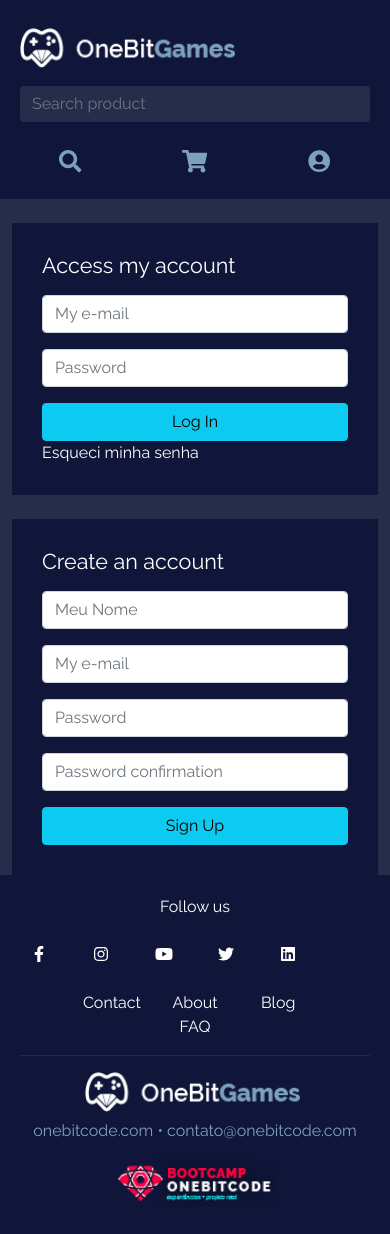
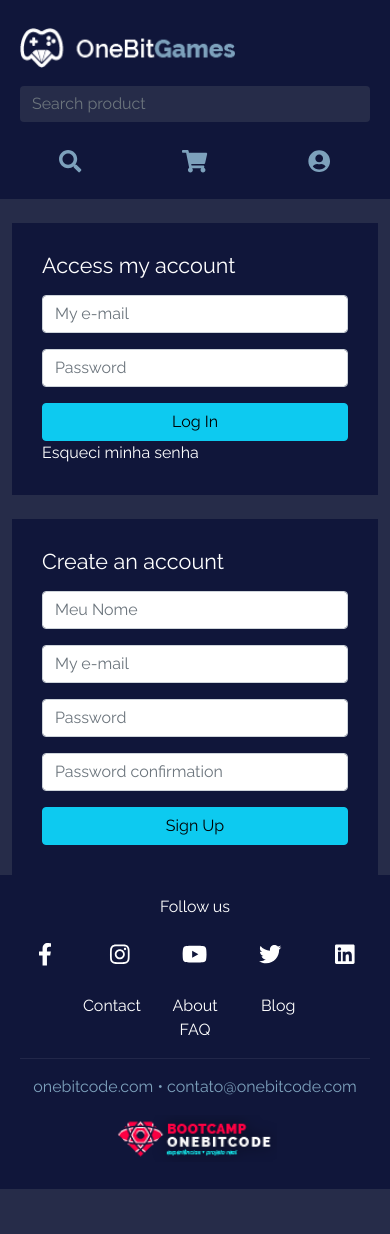
Before and after one commit to BrunoliveiraG/e-commerce-web, a Next.js app: page /Auth/Login in a window 390 px wide. After the commit the page ends 1189 px from the top, so only its background shows below. Built offline with nearby package versions, Linux system fonts and the light colour scheme.

Commit message:
fixing some styles

```diff
--- a/components/shared/AdminComponent/index.tsx
+++ b/components/shared/AdminComponent/index.tsx
@@ -7,7 +7,7 @@ import LateralMenu from '../LateralMenu';
 const AdminComponent: React.FC = ({children}) => {
   return(
     <>
-      <Row className="mr-lg-4">
+      <Row className="me-lg-4">
         <Col lg={3}>
           <LateralMenu />
         </Col>
--- a/components/shared/Footer/AdminFooter/index.tsx
+++ b/components/shared/Footer/AdminFooter/index.tsx
@@ -11,7 +11,7 @@ const AdminFooter: React.FC = () => {
         </Col>
 
         <Col>
-          <span className="float-right">onebitcode.com • contato@onebitcode.com</span>
+          <span className="float-end">onebitcode.com • contato@onebitcode.com</span>
         </Col>
       </Row>
     </Container>
--- a/components/shared/Footer/StorefrontFooter/index.tsx
+++ b/components/shared/Footer/StorefrontFooter/index.tsx
@@ -5,6 +5,7 @@ import { FontAwesomeIcon } from '@fortawesome/react-fontawesome';
 import { faFacebookF, faInstagram, faYoutube, faTwitter, faLinkedin } from '@fortawesome/free-brands-svg-icons';
 import Logo from '../../Logo';
 import Image from "next/image";
+import Link from "next/link";
 
 
 const StorefrontFooter: React.FC = () => {
@@ -19,25 +20,45 @@ const StorefrontFooter: React.FC = () => {
               </Col>
 
               <Col lg={7} md={12} className="mb-4 mb-lg-0">
-                <Row>
+                <Row className={styles.social_medias}>
                   <Col lg={1} xs={2}>
+                    <Link href="https://www.facebook.com">
+                      <a target="_blank">
                         <FontAwesomeIcon icon={faFacebookF}  />
+                      </a>
+                    </Link>
                   </Col>
 
                   <Col lg={1} xs={2}>
+                    <Link href="https://www.instagram.com">
+                      <a target="_blank">
                         <FontAwesomeIcon icon={faInstagram} />
+                      </a>
+                    </Link>
                   </Col>
 
                   <Col lg={1} xs={2}>
+                    <Link href="https://www.youtube.com">
+                      <a target="_blank">
                         <FontAwesomeIcon icon={faYoutube}  />
+                      </a>
+                    </Link>
                   </Col>
 
                   <Col lg={1} xs={2}>
+                    <Link href="https://www.twitter.com">
+                      <a target="_blank">
                         <FontAwesomeIcon icon={faTwitter}  />
+                      </a>
+                    </Link>
                   </Col>
 
                   <Col lg={1} xs={2}>
+                    <Link href="https://www.linkedin.com/in/bruno-oliveira-0b270919b/">
+                      <a target="_blank">
                         <FontAwesomeIcon icon={faLinkedin}  />
+                      </a>
+                    </Link>
                   </Col>
                 </Row>
               </Col>
@@ -47,19 +68,39 @@ const StorefrontFooter: React.FC = () => {
           <Col lg={{span: 4, offset: 0}} xs={{span: 8, offset: 2}}>
             <Row>
               <Col>
+                <Link href="https://www.linkedin.com/in/bruno-oliveira-0b270919b/">
+                  <a target="_blank">
                     Contact
+                  </a>
+                </Link>
+
               </Col>
 
               <Col>
+                <Link href="https://www.linkedin.com/in/bruno-oliveira-0b270919b/">
+                  <a target="_blank">
                     About
+                  </a>
+                </Link>
+
               </Col>
 
               <Col>
+                <Link href="https://www.linkedin.com/in/bruno-oliveira-0b270919b/">
+                  <a target="_blank">
                     Blog
+                  </a>
+                </Link>
+
               </Col>
 
               <Col>
+                <Link href="https://www.linkedin.com/in/bruno-oliveira-0b270919b/">
+                  <a target="_blank">
                     FAQ
+                  </a>
+                </Link>
+
               </Col>
             </Row>
           </Col>
@@ -68,16 +109,20 @@ const StorefrontFooter: React.FC = () => {
         <hr className={styles.line}/>
 
         <Row>
-          <Col lg={{span: 2, offset: 0}} xs={{span: 8, offset: 2}}>
+          <Col className={styles.logo} lg={{span: 2, offset: 0}} xs={{span: 8, offset: 2}}>
             <Logo />
           </Col>
 
-          <Col lg={{span: 6, offset: 1}} xs={12}>
+          <Col className="text-center" lg={{span: 6, offset: 1}} xs={12}>
             <p style={{'color': 'var(--color-gray-light)'}}>onebitcode.com • contato@onebitcode.com</p>
           </Col>
 
           <Col lg={{span: 2, offset: 1}} xs={{span: 6, offset: 3}}>
+            <Link href="https://www.linkedin.com/in/bruno-oliveira-0b270919b/">
+              <a target="_blank">
                 <Image src="/assets/logo-bootcamp.png" alt="Logo Bootcamp" width={240} height={70} />
+              </a>
+            </Link>
           </Col>
         </Row>
       </Col>
--- a/components/shared/Header/AdminHeader/index.tsx
+++ b/components/shared/Header/AdminHeader/index.tsx
@@ -23,7 +23,7 @@ const AdminHeader: React.FC<AdminHeaderProps> = ({ name }) => {
       </Col>
 
       <Col lg={6} xs>
-        <div className="float-right">
+        <div className="float-end">
           <span className={styles.name}>{ name }</span>
           <FontAwesomeIcon icon={faUserCircle} color="var(--color-gray-light)" />
         </div>
--- a/components/shared/Header/StorefrontHeader/index.tsx
+++ b/components/shared/Header/StorefrontHeader/index.tsx
@@ -4,15 +4,16 @@ import { Row, Col, InputGroup, FormControl } from 'react-bootstrap';
 import { FontAwesomeIcon } from '@fortawesome/react-fontawesome';
 import { faSearch, faShoppingCart, faUserCircle } from '@fortawesome/free-solid-svg-icons';
 import Logo from '../../Logo'
+import Link from "next/link";
 
 const StorefrontHeader: React.FC = () => {
   return (
     <Row className={styles.background}>
-      <Col md={8} className="mt-2">
+      <Col md={6} className="mt-2">
         <Logo />
       </Col>
 
-      <Col md={4} className="mt-2 text-center">
+      <Col md={6} className="mt-2 text-center">
         <Row>
           <Col md={6} className="mb-4 mb-md-0">
             <InputGroup>
@@ -31,7 +32,11 @@ const StorefrontHeader: React.FC = () => {
               </Col>
 
               <Col md={4} xs={4}>
-                <FontAwesomeIcon icon={faUserCircle} color="var(--color-gray-light)" />
+                <Link href="/Auth/Login">
+                  <a>
+                    <FontAwesomeIcon icon={faUserCircle} color="var(--color-gray-light)" />
+                  </a>
+                </Link>
               </Col>
             </Row>
           </Col>
--- a/components/shared/StyledButton/index.tsx
+++ b/components/shared/StyledButton/index.tsx
@@ -17,7 +17,7 @@ const StyledButton: React.FC<ButtonProps> = ({icon, action, type_button, ...rest
       className={(type_button == "red") ? styles.red_button : styles.blue_button}
       {...rest}
     >
-      { icon && <FontAwesomeIcon icon={icon} className={action && "mr-2"} /> } {action}
+      { icon && <FontAwesomeIcon icon={icon} className={action && "me-2"} /> } {action}
     </Button>
   )
 }
--- a/pages/index.tsx
+++ b/pages/index.tsx
@@ -1,6 +1,7 @@
 import React from 'react';
 import MainComponent from "../components/shared/MainComponent";
 import { useRouter } from "next/router";
+import styles from '../styles/Home.module.css'
 
 const Home: React.FC = () => {
   const router = useRouter();
--- a/styles/Footer.module.css
+++ b/styles/Footer.module.css
@@ -3,7 +3,27 @@
   width: 100%;
   padding: 20px;
   text-align: center;
+  font-size: 1rem;
+  font-weight: 500;
 }
+
+@media screen and (max-width: 991px) {
+  .logo {
+    display: none !important;
+  }
+
+  .social_medias {
+    text-align: center;
+    display: flex;
+    justify-content: space-around;
+  }
+
+  .social_medias svg {
+    font-size: 1.4rem;
+  }
+}
+
+
 
 .line {
   background-color: rgba(245,245,245,0.3);
--- a/styles/Header.module.css
+++ b/styles/Header.module.css
@@ -5,6 +5,19 @@
     font-weight: 500;
 }
 
+.background svg {
+    cursor: pointer;
+    transition: color 0.2s;
+}
+
+.background svg:hover {
+    color: var(--color-hover);
+}
+
+.background svg:active {
+    color: var(--color-active);
+}
+
 .input, .input:focus {
     background-color: var(--color-background);
     border: none;
--- a/styles/globals.css
+++ b/styles/globals.css
@@ -7,6 +7,8 @@
   --color-gray-light: #7DA1BC;
   --color-blue-light: #00CFFF;
   --color-white: #FFFFFF;
+  --color-hover: #055bd8;
+  --color-active: #71efff;
 }
 
 html,
@@ -26,6 +28,21 @@ body, .sticky-footer-wrapper {
 a {
   color: inherit;
   text-decoration: none;
+  transition: color 0.2s;
+}
+
+a:hover{
+  text-decoration: none;
+  color: var(--color-hover)
+}
+
+a:hover svg {
+  transition: color 0.2s;
+  color: var(--color-hover)
+}
+
+a:active, a:active svg{
+  color: var(--color-active)
 }
 
 * {
```
Lines whose indentation alone changed are shown as unchanged.
